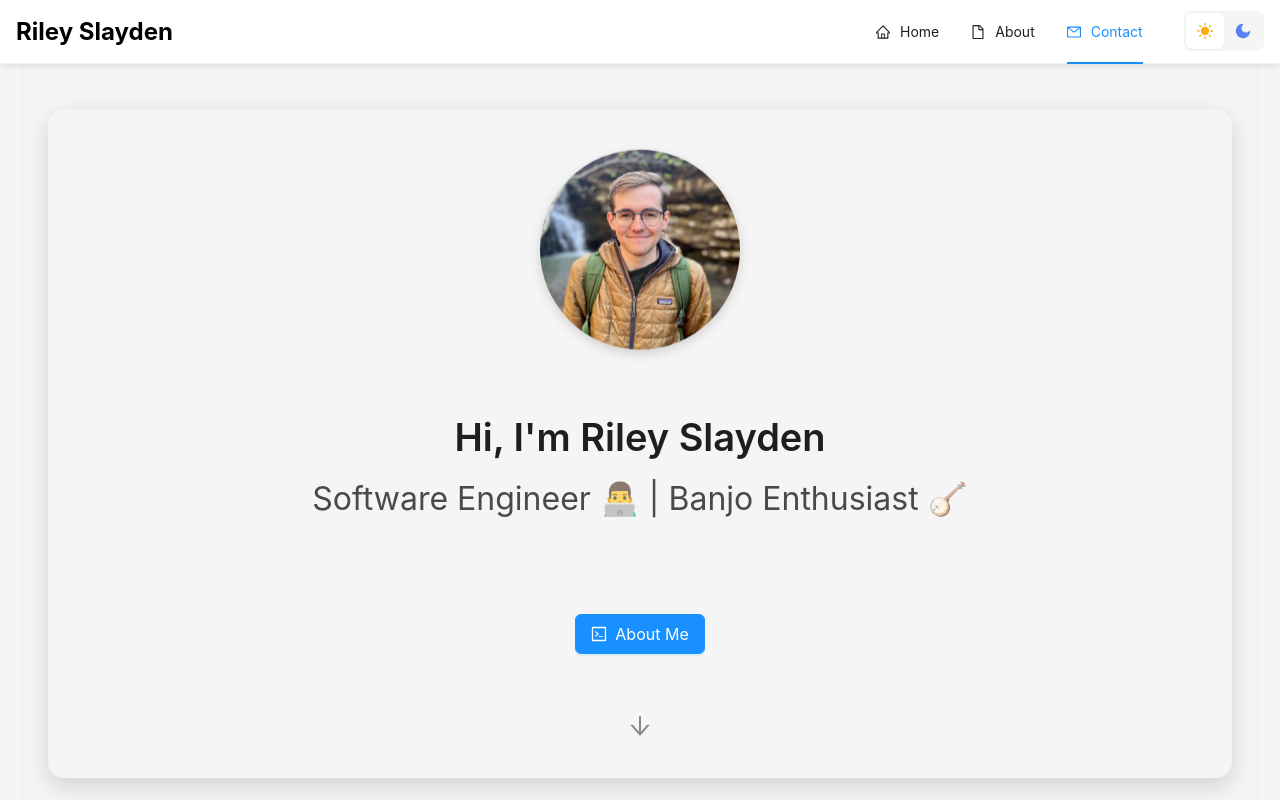
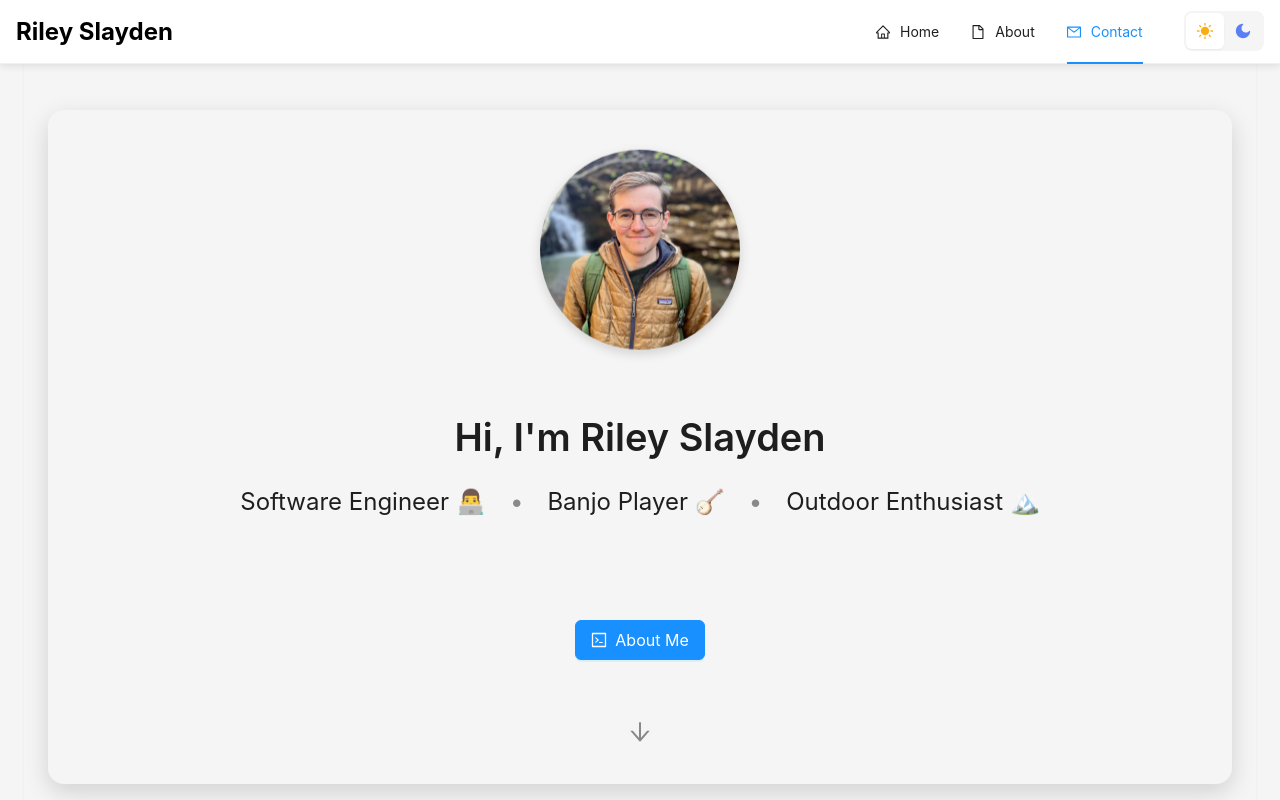
Before and after one commit to slaydenriley/slayden-website, a React (Vite) app: page / in a window 1280 px wide. Shown: the top 800 px of the page. Built offline with nearby package versions, Linux system fonts and the light colour scheme.

Commit message:
copy update

```diff
--- a/src/components/hero/Hero.scss
+++ b/src/components/hero/Hero.scss
@@ -52,8 +52,36 @@
   align-items: center;
   justify-content: center;
   gap: 12px;
-  margin-bottom: 4rem;
+  margin-bottom: 2rem;
   font-size: 2rem;
+
+  .hero-subtitle {
+    font-size: 1.5rem;
+    font-weight: 400;
+    color: var(--text-color);
+    opacity: 0.9;
+
+    .subtitle-item {
+      display: inline-block;
+      padding: 0.5rem 1rem;
+      transition: all 0.3s ease;
+
+      &:hover {
+        transform: translateY(-2px);
+      }
+    }
+
+    .subtitle-separator {
+      margin: 0 0.5rem;
+      opacity: 0.5;
+    }
+  }
+
+  @media (max-width: 767px) {
+    .hero-subtitle {
+      font-size: 1.2rem;
+    }
+  }
 }
 
 .hero-subtitle-text {
--- a/src/components/hero/Hero.tsx
+++ b/src/components/hero/Hero.tsx
@@ -29,7 +29,18 @@ const Hero: React.FC<HeroProps> = ({ onSectionClick }) => {
                 Hi, I'm Riley Slayden
             </Title>
             <div className="hero-subtitle-container">
-                <span className="hero-subtitle-text">Software Engineer 👨‍💻 | Banjo Enthusiast 🪕</span>
+                <motion.div
+                    className="hero-subtitle"
+                    initial={{ opacity: 0, y: 20 }}
+                    animate={{ opacity: 1, y: 0 }}
+                    transition={{ duration: 0.8, delay: 0.2 }}
+                >
+                    <span className="subtitle-item">Software Engineer 👨‍💻</span>
+                    <span className="subtitle-separator">•</span>
+                    <span className="subtitle-item">Banjo Player 🪕</span>
+                    <span className="subtitle-separator">•</span>
+                    <span className="subtitle-item">Outdoor Enthusiast 🏔️</span>
+                </motion.div>
             </div>
             <Space size="large" className="hero-buttons">
                 <Button type="primary" size="large" icon={<CodeOutlined />} onClick={() => onSectionClick('about')}>
```
